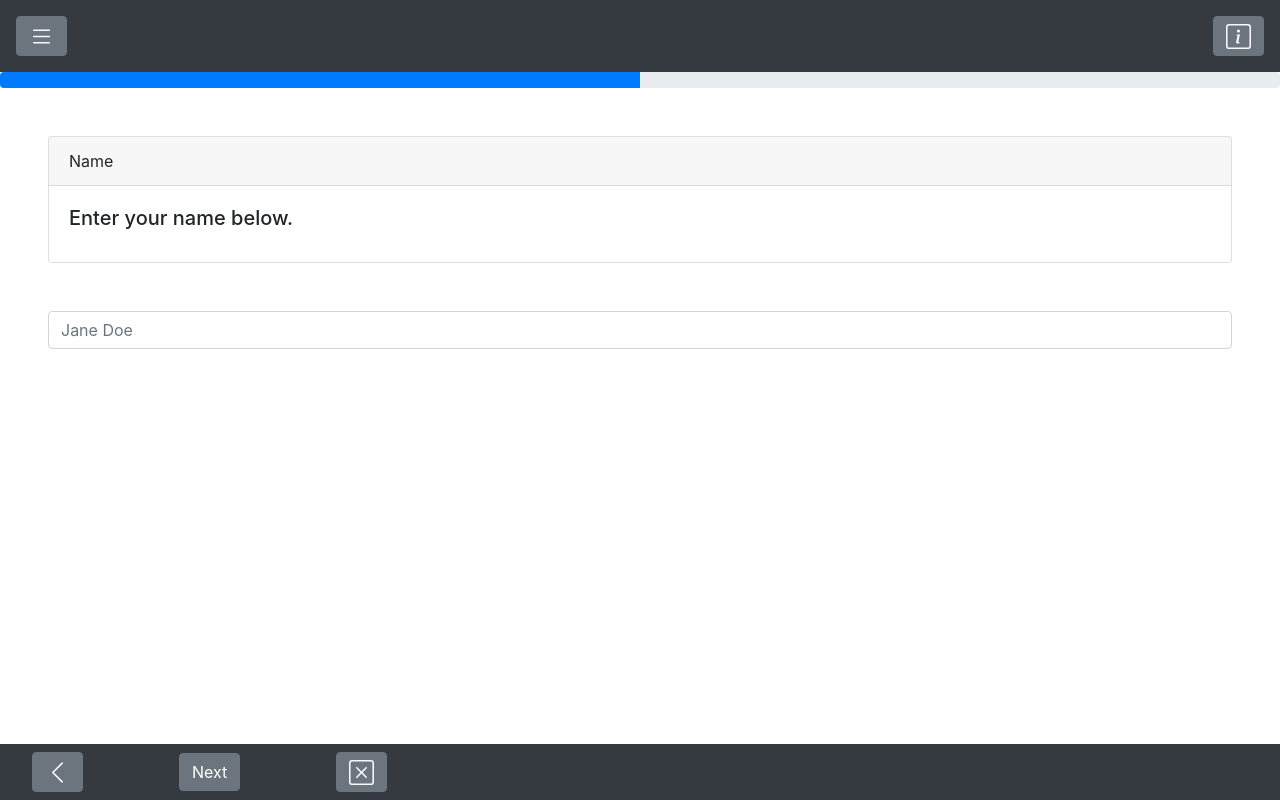
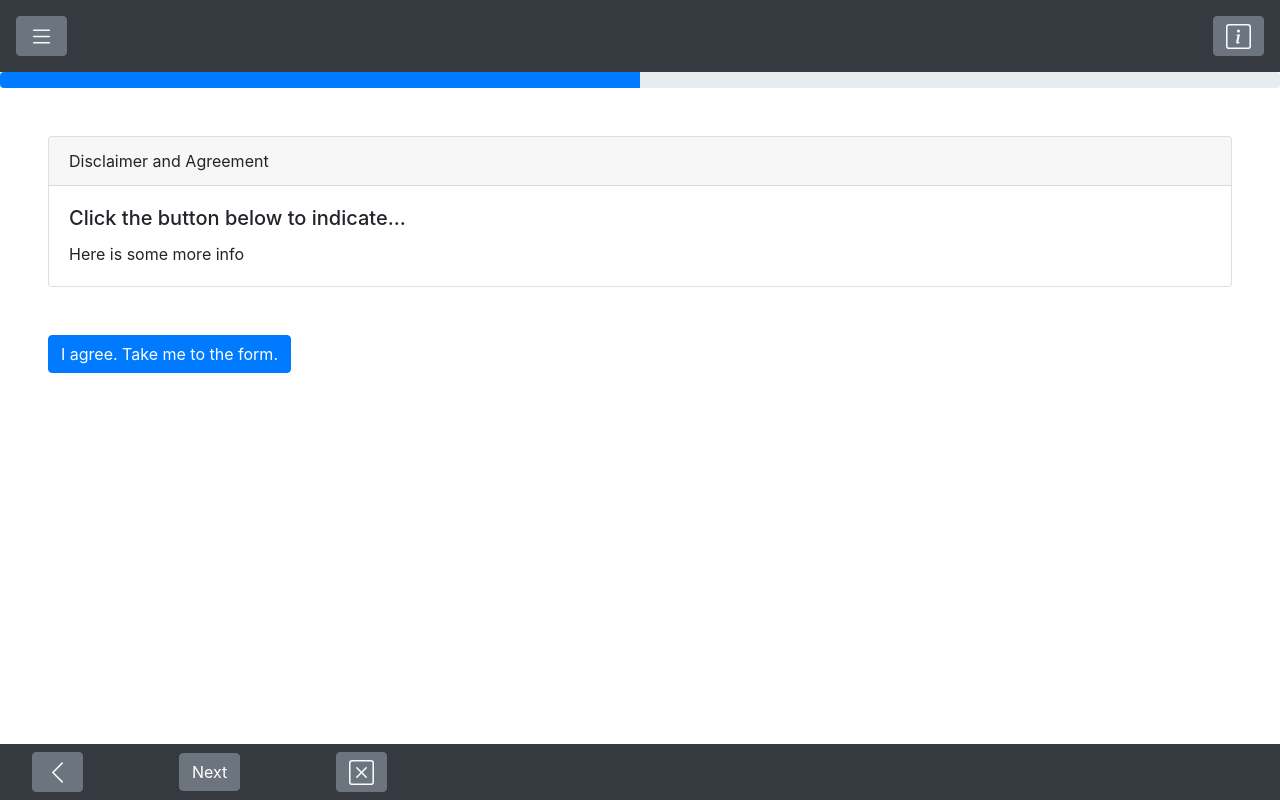
Before and after one commit to obriensarah/mobilefill, a React (Create React App) app: page / in a window 1280 px wide. Built offline with nearby package versions, Linux system fonts and the light colour scheme.

Commit message:
add handlers for next/back and json-reading

```diff
--- a/src/App.js
+++ b/src/App.js
@@ -1,5 +1,4 @@
 import React from 'react';
-import Component from 'react';
 import logo from './logo.svg';
 import './App.css';
 import 'bootstrap/dist/css/bootstrap.min.css';
@@ -13,50 +12,33 @@ import Modal from 'react-bootstrap/Modal';
 import {List, XSquare, ChevronLeft, InfoSquare} from 'react-bootstrap-icons'
 import data from './data';
 
+
 class Header extends React.Component {
   render() {
     return(
         <Navbar bg="dark">
-          <Navbar.Text><Button variant="secondary" href="#"><List color="ghostwhite" size={25}/></Button></Navbar.Text>
+          <Navbar.Text><Button variant="secondary"><List color="ghostwhite" size={25}/></Button></Navbar.Text>
             <Navbar.Collapse className="justify-content-end">
-              <Button variant="secondary" href="#"><InfoSquare color="ghostwhite" size={25} /></Button>
+              <Button variant="secondary"><InfoSquare color="ghostwhite" size={25} /></Button>
             </Navbar.Collapse>
         </Navbar>
       )
   }
 }
 
-class Footer extends React.Component {
-  render() {
-    return(
+function Footer(props) {
+  return(
       <div className="fixed-bottom">
         <Navbar bg="dark">
           <div className="ml-3">
-          <Button className="mr-5" variant="secondary" href="#"><ChevronLeft color="ghostwhite" size={25} /></Button>
-          <Button className="ml-5 mr-5" variant="secondary" href="#">Next</Button>
+          <Button className="mr-5" variant="secondary" onClick={() => props.onBackClick()}><ChevronLeft color="ghostwhite" size={25} /></Button>
+          <Button className="ml-5 mr-5" variant="secondary" onClick={() => props.onNextClick()}>Next</Button>
           <Button className="ml-5" variant="secondary"><XSquare color="ghostwhite" size={25}/></Button>
           </div>
         </Navbar>
       </div>
     );
-  }
 }
-
-// class Question extends React.Component {
-//   render() {
-//     return(
-//       <Card className="mt-5 ml-5 mr-5">
-//         <Card.Header>Name</Card.Header>
-//         <Card.Body>
-//           <Card.Title>Enter your name below.</Card.Title>
-//           <Card.Text>
-
-//           </Card.Text>
-//         </Card.Body>
-//       </Card>
-//     );
-//   }
-// }
 
 function Question(props) {
   return(
@@ -87,38 +69,35 @@ class SideBar extends React.Component {
     }
 }
 
-class SingleTextInput extends React.Component {
-  render() {
-    return(
+function SingleTextInput(props) {
+  return(
         <Form className="mt-5 ml-5 mr-5">
-          <Form.Group controlId="formBasicName">
-            <Form.Control type="name" placeholder="Jane Doe" />
+          <Form.Group controlId={props.controlId}>
+            <Form.Control type={props.controlId} placeholder={props.placeHolder} />
           </Form.Group>
         </Form>
     );
-  }
 }
-
-// function SingleTextInput(props) {
-//   return(
-//         <Form className="mt-5 ml-5 mr-5">
-//           <Form.Group controlId={props.message}>
-//             <Form.Control type={props.message} placeholder={props.placeholder} />
-//           </Form.Group>
-//         </Form>
-//     );
-// }
 
 function ButtonInput(props) {
   return(
-    <Button>{props.message}</Button>
+    <Button className="mt-5 ml-5 mr-5">{props.children}</Button>
   );
 }
 
-class Input extends React.Component {
-  render() {
-    return (<SingleTextInput />);
-  }
+const inputMap = {
+  "SingleTextInput": SingleTextInput,
+  "ButtonInput": ButtonInput
+};
+
+function Input(props) {
+  const compName = props.compName;
+  const compProps = props.compProps;
+  const compChildren = props.compChildren;
+  var inputElement = React.createElement(inputMap[compName], compProps, compChildren);
+  return(
+    <div>{inputElement}</div>
+  );
 }
 
 class Template extends React.Component {
@@ -134,44 +113,67 @@ class Template extends React.Component {
   }
 
   getQuestion() {
-    return this.state.questions[this.state.currQuestion];
+    return data.data[this.state.currQuestion].question.question;
   }
 
   getLabel() {
-    return this.state.questionLabels[this.state.currQuestion];
+    return data.data[this.state.currQuestion].question.label;
   }
 
   getInfo () {
-    return this.state.questionInfo[this.state.currQuestion];
+    return data.data[this.state.currQuestion].question.info;
+  }
+
+  getInput() {
+    return data.data[this.state.currQuestion].input.component.compName;
+  }
+
+  getInputProps() {
+    return data.data[this.state.currQuestion].input.component.compProps;
+  }
+
+  getInputChildren() {
+    return data.data[this.state.currQuestion].input.component.compChildren;
+  }
+
+  handleNextClick() {
+    if (this.state.currQuestion < data.data.length - 1) {
+      this.setState({
+        currQuestion: this.state.currQuestion + 1
+      });
+    }
+  }
+
+  handleBackClick() {
+    if (this.state.currQuestion > 0) {
+      this.setState({
+        currQuestion: this.state.currQuestion - 1
+      })
+    }
   }
 
   render() {
     const question = this.getQuestion();
     const label = this.getLabel();
     const info = this.getInfo();
+    const input = this.getInput();
+    const inputProps = this.getInputProps();
+    const inputChildren = this.getInputChildren();
 
     return(
       <div>
         <Header />
         <ProgressBar now={this.state.progress} />
         <Question question={question} label={label} info={info}/>
-        <Input />
-        <Footer />
+        <Input compName={input} compProps={inputProps} compChildren={inputChildren}/>
+        <Footer onNextClick={() => this.handleNextClick()} onBackClick={() => this.handleBackClick()}/>
       </div>
     );
   }
 }
 
 function App() {
-  // return (
-  //   <div>
-  //     <Header />
-  //     <ProgressBar now={60} />
-  //     <Question />
-  //     <SingleTextInput />
-  //     <Footer />
-  //   </div>
-  // );
+
   return(
     <Template />
   );
--- a/src/data.js
+++ b/src/data.js
@@ -1,5 +1,19 @@
 const data = {
 	data: [
+		{
+			question:{
+				label: "Disclaimer and Agreement",
+				question: "Click the button below to indicate...",
+				info: "Here is some more info"
+			},
+			input:{
+				component: {
+					compName: "ButtonInput",
+					compProps: {},
+					compChildren: "I agree. Take me to the form."
+				}
+			}
+		},
 		{
 			question:{
 				label: "Name",
@@ -10,12 +24,13 @@ const data = {
 				component: {
 					compName: "SingleTextInput",
 					compProps: {
-						controlId: "formBasicName",
+						controlId: "blah",
 						placeHolder: "Jane Doe"
-					}
+					},
+					compChildren: {}
 				}
 			}
-		}
+		},
 	]
 }
 
```
Also changed, not shown: src/inputMap.js (added, +11 -0 lines).
